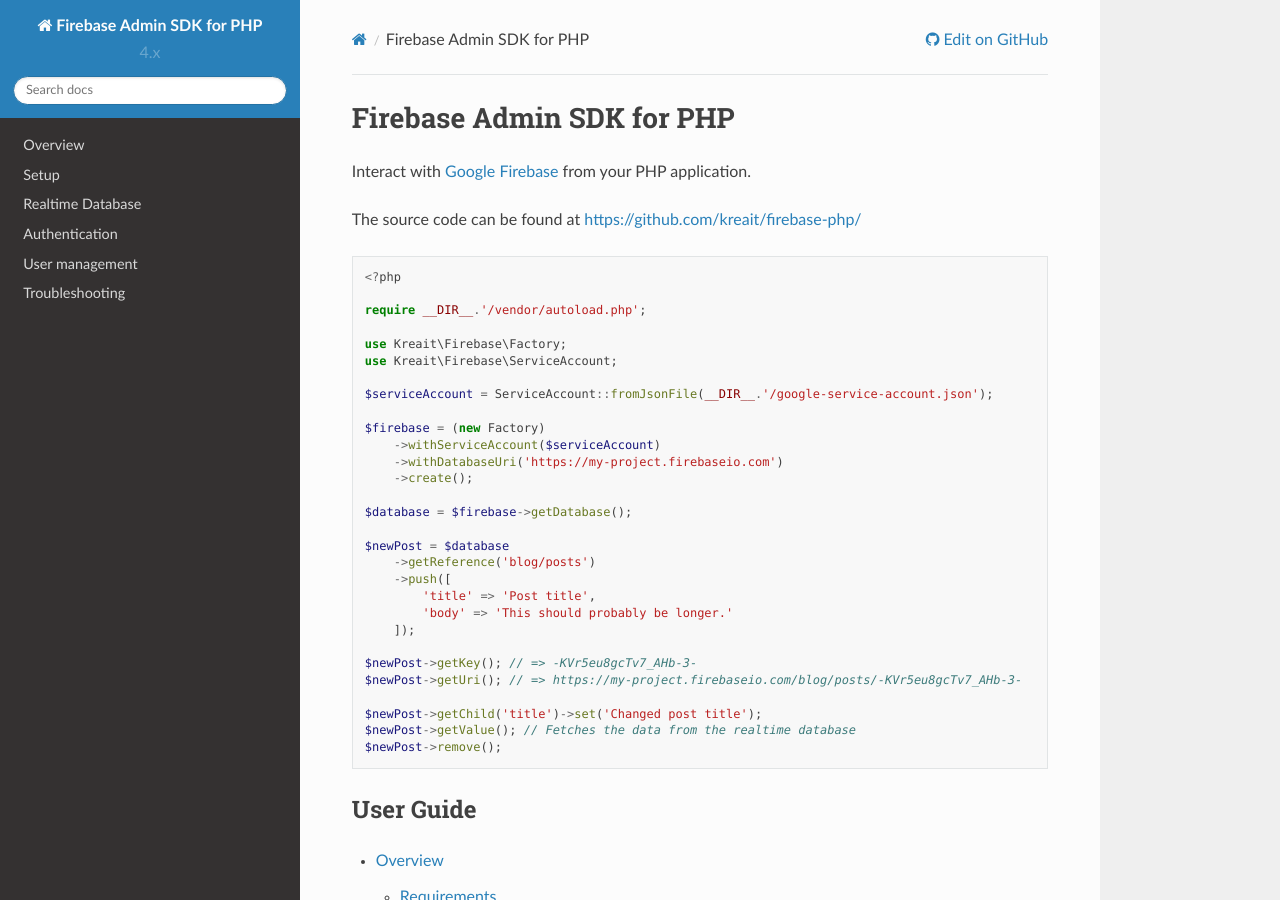
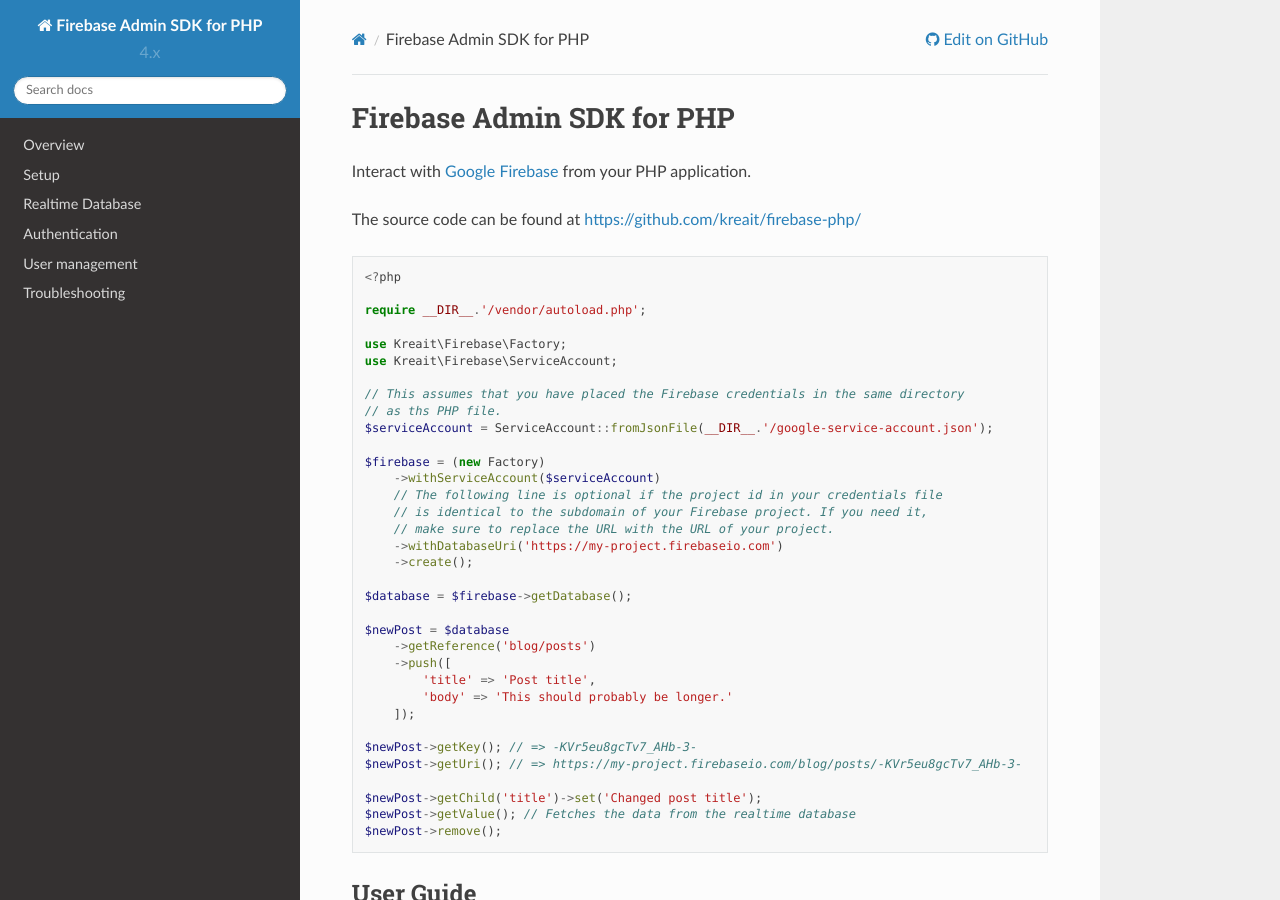
Before and after one commit to kreait/firebase-php, a Sphinx documentation site: the page built from docs/index.rst, in a window 1280 px wide and 900 px high. Built offline with Sphinx 7.4.7 and the Read the Docs theme 2.0.0, drawn with Linux system fonts in a browser that asks for light colours.

Commit message:
Add hints to the usage example

```diff
--- a/docs/index.rst
+++ b/docs/index.rst
@@ -17,10 +17,15 @@
     use Kreait\Firebase\Factory;
     use Kreait\Firebase\ServiceAccount;
 
+    // This assumes that you have placed the Firebase credentials in the same directory
+    // as ths PHP file.
     $serviceAccount = ServiceAccount::fromJsonFile(__DIR__.'/google-service-account.json');
 
     $firebase = (new Factory)
         ->withServiceAccount($serviceAccount)
+        // The following line is optional if the project id in your credentials file
+        // is identical to the subdomain of your Firebase project. If you need it,
+        // make sure to replace the URL with the URL of your project.
         ->withDatabaseUri('https://my-project.firebaseio.com')
         ->create();
 
```
Also changed, not shown: README.md (+10 -2 lines).
